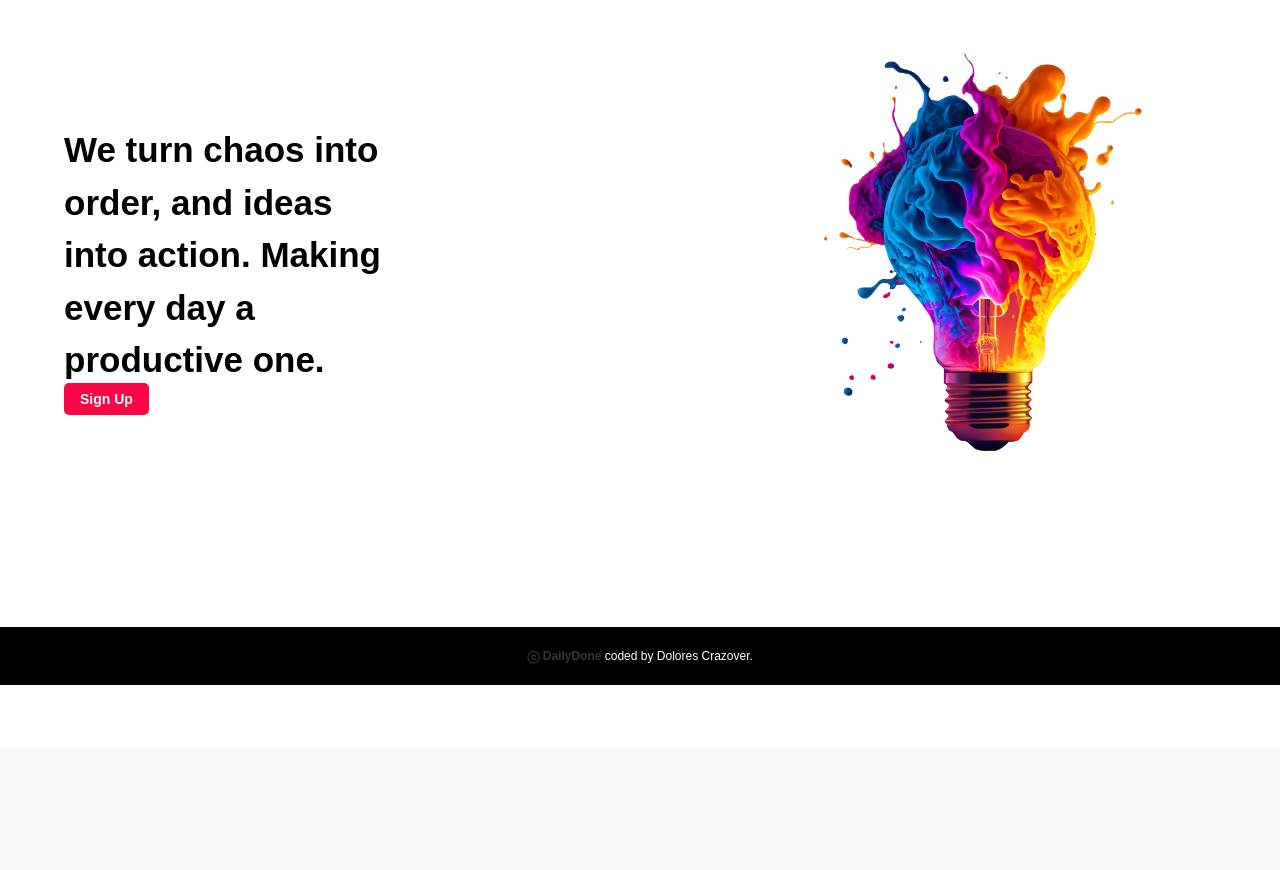
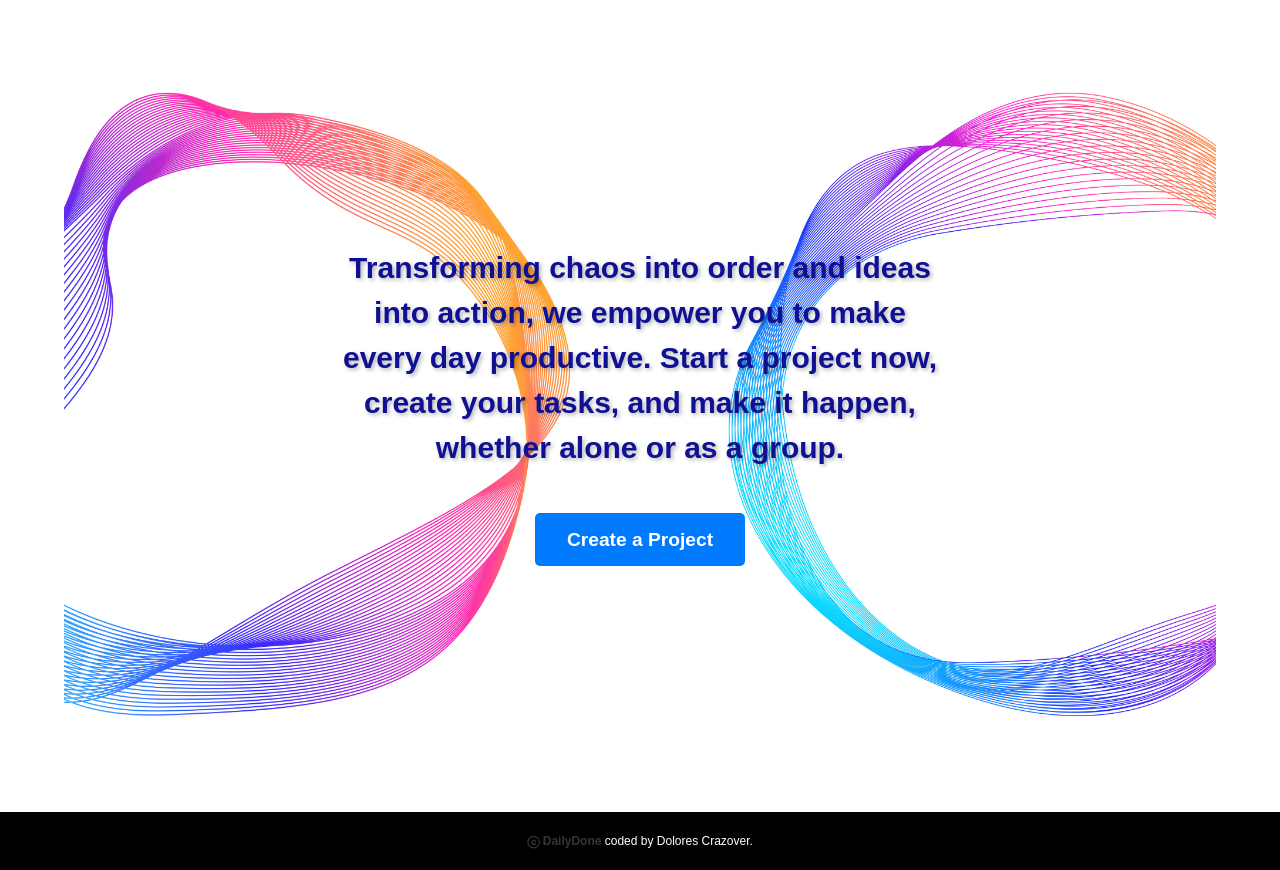
Before and after one commit to katiemcmillin/dailydone, a Django app: page /private/ in a window 1280 px wide. Shown: the part 52-922 px from the top of the page. Before the commit the page ends 800 px from the top, so only its background shows below. Run offline with Django 4.2, Linux system fonts and the light colour scheme; the visitor is signed in with stand-in values (Sample User, id 1).

Commit message:
private homepage template design done and bugs fixed link to login and signup

```diff
--- a/dailydone_project/settings.py
+++ b/dailydone_project/settings.py
@@ -130,6 +130,6 @@ STATIC_URL = '/static/'
 STATICFILES_DIRS = [os.path.join(BASE_DIR,'main_app/static')]
 
 # Add this variable to specify where successful logins should redirect to
-LOGIN_REDIRECT_URL = 'private/'
+LOGIN_REDIRECT_URL = 'private_home'
 
-LOGOUT_REDIRECT_URL = '/'
+LOGOUT_REDIRECT_URL = 'public_home'
--- a/main_app/static/styles/main.css
+++ b/main_app/static/styles/main.css
@@ -52,7 +52,7 @@ body {
     padding-bottom: 60px;
 }
 
-/* Homepage */
+/* Public Homepage */
 
 .home-section {
     display: flex;
@@ -84,6 +84,41 @@ body {
 
 .image-homepage {
     width: 3500px;
+}
+
+/* Private Homepage */
+
+.home-section {
+    text-align: center;
+    max-width: 600px;
+    margin: 0 auto;
+    display: flex;
+    flex-direction: column;
+}
+
+.home-title {
+    font-size: 30px;
+    font-weight: bold;
+    margin-bottom: 2rem;
+    color: rgb(16, 16, 149);
+    text-shadow: 2px 2px 4px rgba(0, 0, 0, 0.3);
+}
+
+.signup-button {
+
+    margin-top: 1rem;
+    padding: 1rem 2rem;
+    font-size: 1.2rem;
+    font-weight: bold;
+    text-decoration: none;
+    background-color: #007bff;
+    color: #fff;
+    border-radius: 5px;
+    transition: background-color 0.3s ease;
+}
+
+.signup-button:hover {
+    background-color: #0056b3;
 }
 
 /* Projects List Page */
--- a/main_app/templates/private_home.html
+++ b/main_app/templates/private_home.html
@@ -1,20 +1,33 @@
 {% extends 'base.html' %}
-
+{% load static %}
 {% block title %}DailyDone Private Home{% endblock %}
 
 {% block content %}
-<div class="home-section">
-  <div class="home-left">
-    <h1 class="home-title">We turn chaos into order, and ideas into action. Making every day a productive one.</h1>
-    <a href="accounts/signup" class="signup-button">Sign Up</a>
-  </div>
 
-  <div class="left-side-image">
-    <img
-      class="image-homepage"
-      src="/static/main_app/images/lightball_homepage.png"
-      alt="colorfull lightball"
-    />
+
+<style>
+  #home-private-page-container {
+    background-image: url("{% static 'main_app/images/home_private_img.jpeg' %}");
+    background-repeat: no-repeat;
+    background-position: center center;
+    background-attachment: fixed;
+    background-size: cover;
+    min-height: 100vh;
+    margin-bottom: -7rem;
+    display: flex;
+    justify-content: center;
+    align-items: center;
+  }
+</style>
+
+
+<div id="home-private-page-container">
+  <div class="home-section">
+    <h1 class="home-title">Transforming chaos into order and ideas into action, we empower you to make every day productive. Start a project now, create your tasks, and make it happen, whether alone or as a group.</h1>
+    <br>
+    <div class="link-project-home-pg">
+      <a href="/projects/new" class="signup-button">Create a Project</a>
+    </div>
   </div>
 </div>
 {% endblock %}
--- a/main_app/views.py
+++ b/main_app/views.py
@@ -32,7 +32,7 @@ class Signup(View):
         if form.is_valid():
             user = form.save()
             login(request, user)
-            return redirect("artist_list")
+            return redirect("project_list")
         else:
             context = {"form": form}
             return render(request, "registration/signup.html", context)
```
Also changed, not shown: main_app/static/main_app/images/home_private_img.jpeg (added).
